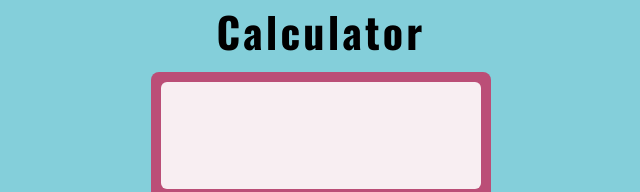
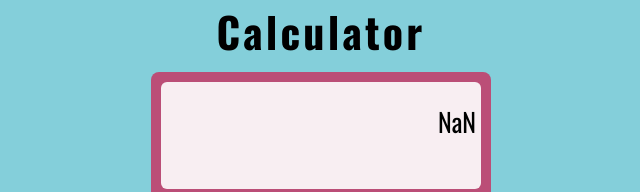
Before and after one commit to gyulabodor/Calculator, a React (Create React App) app in the folder frontend/: page / in a window 1280 px wide. Shown: the top 192 px of the page, without its empty margins (319-959 px from the left). Built offline with nearby package versions, Linux system fonts and the light colour scheme.

Commit message:
Fixed the decimal places to 4

```diff
--- a/frontend/src/components/Calculator/Calculator.tsx
+++ b/frontend/src/components/Calculator/Calculator.tsx
@@ -113,7 +113,7 @@ export const Calculator = () => {
             <div className="info-box">{infoMessage}</div>
             <div className="calc-grid">
                     <div className="screen">
-                        <div className="previous-input">{prevInput} {operator}</div>
+                        <div className="previous-input">{parseFloat(prevInput).toFixed(3)} {operator}</div>
                         <div className="current-input">{currentInput} </div>
                     </div>
                     <button onClick={handleClearClick}>Clear</button>
```
